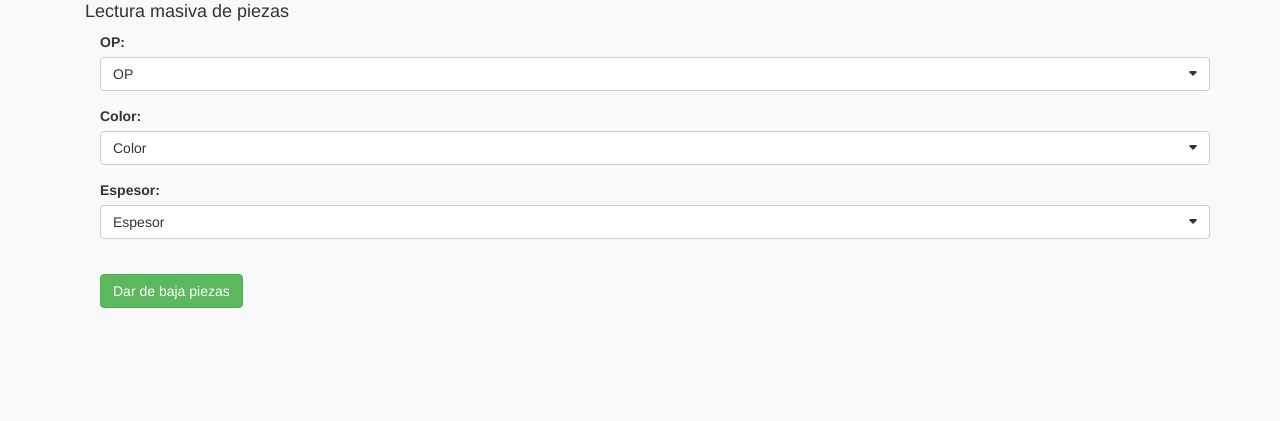
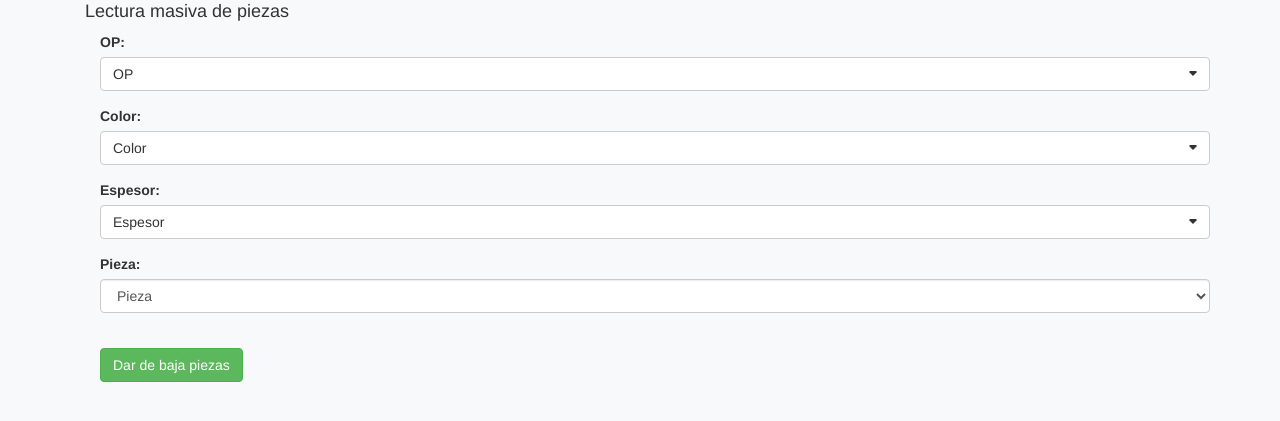
Before and after one commit to JoanRomero00/Sistema-de-Control, a Flask app: template templates/index1.html in a window 1280 px wide. Shown: the part 319-740 px from the top of the page. Run offline with Flask 2, Linux system fonts and the light colour scheme; the template is opened without the code that fills it, so the values that code supplies are empty; some libraries are stand-ins or nearby versions.

Commit message:
19/01 - Modificacion en Lectura Masiva

```diff
--- a/app.py
+++ b/app.py
@@ -100,14 +100,29 @@ def colores():
 
 @app.route("/espesores", methods=["POST", "GET"])
 def espesores():
+    global piezas
+    if request.method == 'POST':
+        op = request.form['op']
+        color = request.form['color']
+        espesor = request.form['espesor']
+        print(espesor)
+        lectura = LecturaMasiva()
+        piezas = lectura.lista_piezas(op, color, espesor)
+        print(piezas)
+    return jsonify(piezas)
+
+
+@app.route("/piezas", methods=["POST", "GET"])
+def piezas():
     global cantidad
     if request.method == 'POST':
         op = request.form['op']
         color = request.form['color']
         espesor = request.form['espesor']
-        print(espesor + " , " + color + " , " + op)
+        pieza = request.form['pieza']
+        print(espesor + " , " + color + " , " + op + " , " + pieza)
         lectura = LecturaMasiva()
-        cantidad = lectura.calcular_cant(op, color, espesor)
+        cantidad = lectura.calcular_cant(op, color, espesor, pieza)
     return jsonify(cantidad)
 
 
@@ -124,20 +139,22 @@ def lectura_masiva(maq):
             op = request.form['ops']
             color = request.form['colores']
             espesor = request.form['espesores']
-            if color == 'Color':
+            pieza = request.form['piezas']
+            if color == 'Color' or pieza == 'Pieza':
                 flash("Error: Por favor ingrese todos los campos", 'danger')
                 return redirect(url_for('index1', maquina=maq, ventana=2))
             lectura1 = LecturaMasiva()
-            piezas = lectura1.verificar_lectura(op, color, espesor, maq)
+            piezas = lectura1.verificar_lectura(op, color, espesor, pieza, maq)
             if piezas == 1:
                 flash("Esta lectura masiva ya se a realizado. OP: " + op + " "
-                      "| COLOR: " + color + " | ESPESOR: " + espesor, 'warning')
+                      "| COLOR: " + color + " | ESPESOR: " + espesor + " | PIEZA: " + pieza, 'warning')
                 return redirect(url_for('index1', maquina=maq, ventana=2))
             lectura2 = LecturaMasiva()
             lectura2.updateMasivo(piezas, maq)
             log2 = LecturaMasiva()
-            log2.log_lecturaMasiva(usuario, op, color, espesor, maq)
-            flash("Lectura masiva realizada con exito. \n OP: " + op + " | COLOR: " + color + " | ESPESOR: " + espesor)
+            log2.log_lecturaMasiva(usuario, op, color, espesor, maq, pieza)
+            flash("Lectura masiva realizada con exito. \n OP: " + op + " | COLOR: " + color + " | ESPESOR: " + espesor
+                  + " | PIEZA: " + pieza)
             return redirect(url_for('index1', maquina=maq, ventana=2))
     except pyodbc.DataError:
         flash("Error: Por favor ingrese todos los campos", 'danger')
@@ -217,6 +234,7 @@ def baja_archivo():
     if request.method == 'POST':
         tipo = request.form['tipo']
         op = request.form['op']
+        print("BAJA: " + op)
         if tipo == 'baseModulos':
             delete = ABM()
             delete.elimar_Modulos(op)
--- a/templates/index1.html
+++ b/templates/index1.html
@@ -122,6 +122,12 @@
                             <label for="espesores">Espesor:</label>
                             <select name="espesores" data-live-search="true" id="espesores" class="form-control">
                             <option selected>Espesor</option>
+                            </select>
+                        </div>
+                        <div class="form-group">
+                            <label for="piezas">Pieza:</label>
+                            <select name="piezas" data-live-search="true" id="piezas" class="form-control">
+                            <option selected>Pieza</option>
                             </select>
                         </div>
                     <div><label id="cantidad" name="cantidad"></label></div>
@@ -252,15 +258,17 @@
                         data: { type: type, op: op, color: color, espesor: espesor },
                         dataType: "json",
                         success: function (data) { //alert(espesor)
-                            var html = "";
-                            html += '<label value="' + data[0].CANTIDAD + '"> CANTIDAD DE PIEZAS SELECCIONADAS: ' + data[0].CANTIDAD + "</label>";
+                            var html = "<option selected>Pieza</option>";
+                            for (var count = 0; count < data.length; count++) {
+                                html += '<option value="' + data[count].PIEZA_DESCRIPCION + '">' + data[count].PIEZA_DESCRIPCION + "</option>";
+                                }
 
                             if (type == "Espesor") {
                                 $("#espesores").html(html);
                                 $("#espesores").selectpicker("refresh");
                             } else {
-                                $("#cantidad").html(html);
-                                $("#cantidad").selectpicker("refresh");
+                                $("#piezas").html(html);
+                                $("#piezas").selectpicker("refresh");
                             }
                         },
                     });
@@ -270,7 +278,44 @@
                     var op = $("#ops").val();
                     var color = $("#colores").val();
                     var espesor = $("#espesores").val();
-                    load_data("Cantidad", op, color, espesor);
+                    load_data("Pieza", op, color, espesor);
+                });
+            });
+        </script>
+        <script>
+              $(document).ready(function () {
+                $("#ops").selectpicker();
+                $("#colores").selectpicker();
+                $("#espesores").selectpicker();
+                $("#pieza").selectpicker();
+
+                function load_data(type, op, color, espesor, pieza) {
+                    $.ajax({
+                        url: "/piezas",
+                        method: "POST",
+                        data: { type: type, op: op, color: color, espesor: espesor, pieza: pieza },
+                        dataType: "json",
+                        success: function (data) { //alert(pieza)
+                            var html = "";
+                            html += '<label value="' + data[0].CANTIDAD + '"> CANTIDAD DE PIEZAS SELECCIONADAS: ' + data[0].CANTIDAD + "</label>";
+
+                            if (type == "Pieza") {
+                                $("#piezas").html(html);
+                                $("#piezas").selectpicker("refresh");
+                            } else {
+                                $("#cantidad").html(html);
+                                $("#cantidad").selectpicker("refresh");
+                            }
+                        },
+                    });
+                }
+
+                $(document).on("change", "#piezas", function () {
+                    var op = $("#ops").val();
+                    var color = $("#colores").val();
+                    var espesor = $("#espesores").val();
+                    var pieza = $("#piezas").val();
+                    load_data("Cantidad", op, color, espesor, pieza);
                 });
             });
         </script>
```
Also changed, not shown: dataBase/AB_ModulosPiezas.py (+3 -5 lines), dataBase/lecturaMasiva.py (+24 -9 lines), templates/index4.html (+1 -10 lines).
